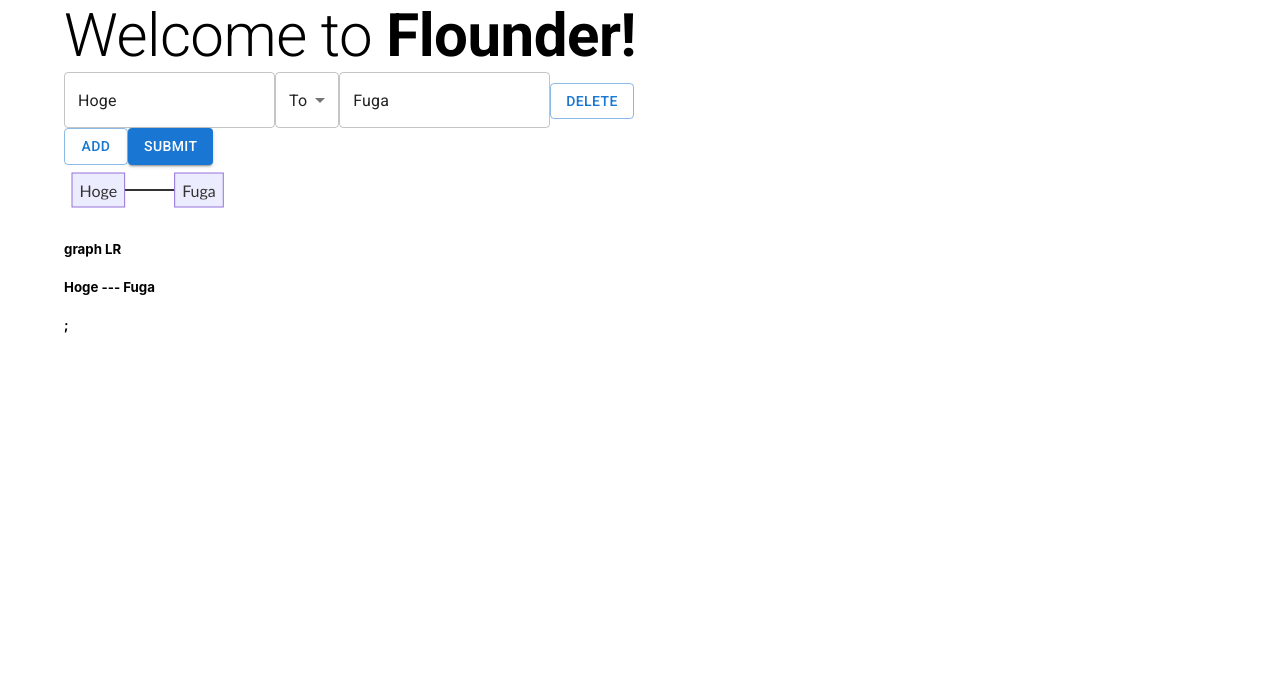
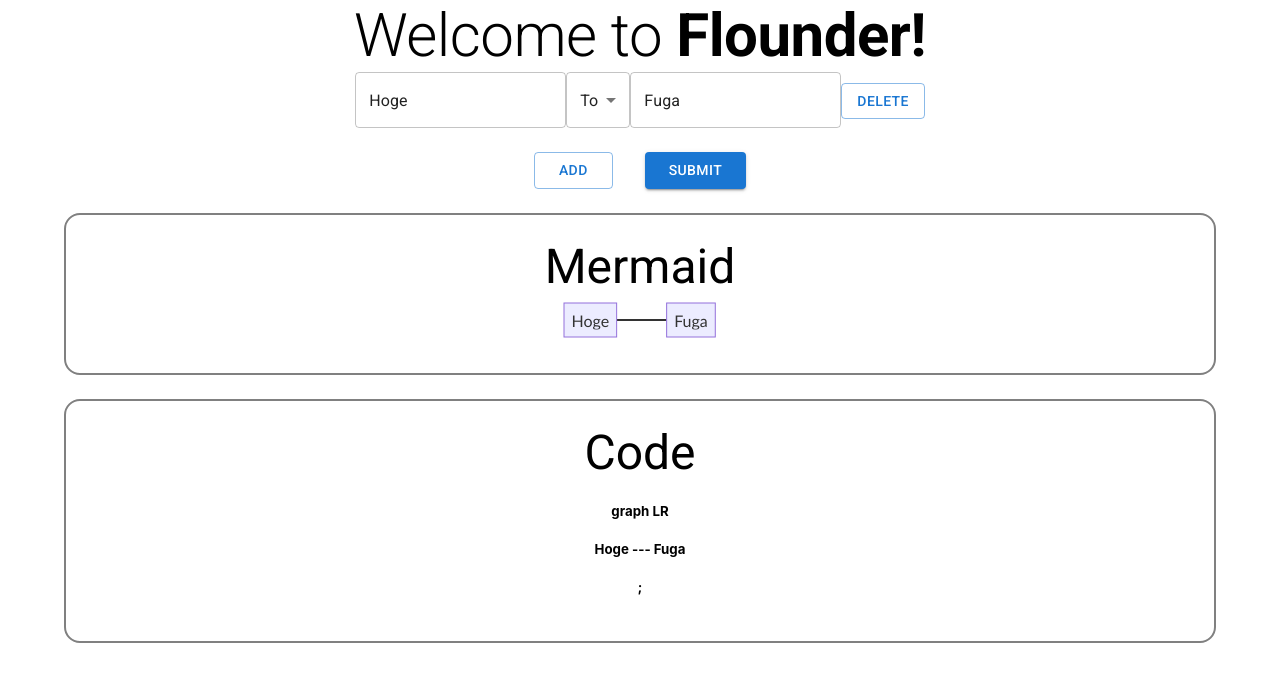
Before and after one commit to Watakumi/Flounder, a React (Vite) app: page / in a window 1280 px wide. Shown: the top 682 px of the page. Built offline with nearby package versions, Linux system fonts and the light colour scheme.

Commit message:
レイアウトの調整

```diff
--- a/src/App.tsx
+++ b/src/App.tsx
@@ -15,6 +15,7 @@
   useFieldArray,
   useForm,
 } from 'react-hook-form';
+import { Box } from '@mui/system';
 
 type FormValues = {
   groups: { from: string; target: string; toOrArrow: string }[];
@@ -86,10 +87,11 @@
   const outputs = graphText(groups).split('\n');
 
   return (
-    <Container fixed>
+    <Container fixed sx={{ textAlign: 'center' }}>
       <Typography variant="h2" component="h1">
         Welcome to <span style={{ fontWeight: 'bold' }}>Flounder!</span>
       </Typography>
+
       <form onSubmit={handleSubmit(onSubmit)}>
         {fields.map((field, index) => {
           return (
@@ -129,9 +131,11 @@
           );
         })}
 
+        <Box sx={{ marginTop: '3vh' }}>
           <Button
             type="button"
             variant="outlined"
+            sx={{ paddingX: '1.5rem', marginX: '1rem' }}
             onClick={() =>
               append({
                 from: 'Hoge',
@@ -143,14 +147,45 @@
             ADD
           </Button>
 
-        <Button type="submit" variant="contained">
+          <Button
+            type="submit"
+            variant="contained"
+            sx={{ paddingX: '1.5rem', marginX: '1rem' }}
+          >
             Submit
           </Button>
+        </Box>
       </form>
+
+      <Box
+        sx={{
+          marginTop: '3vh',
+          paddingY: '3vh',
+          border: 2,
+          borderColor: 'gray',
+          borderRadius: '16px',
+        }}
+      >
+        <Typography variant="h3">Mermaid</Typography>
         <div ref={mermaidElm}></div>
+      </Box>
+
+      <Box
+        sx={{
+          marginTop: '3vh',
+          paddingY: '3vh',
+          border: 2,
+          borderColor: 'gray',
+          borderRadius: '16px',
+        }}
+      >
+        <Typography variant="h3">Code</Typography>
+        <Box>
           {outputs.map((output, index) => (
             <h5 key={index}>{output}</h5>
           ))}
+        </Box>
+      </Box>
     </Container>
   );
 }
```
Lines whose indentation alone changed are shown as unchanged.
